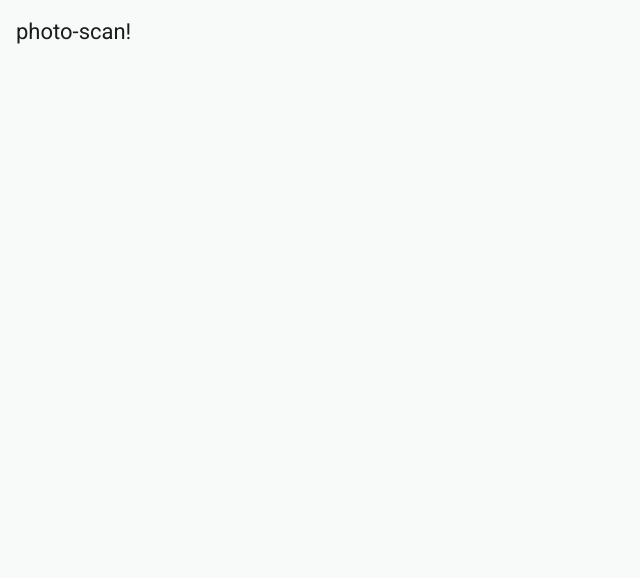
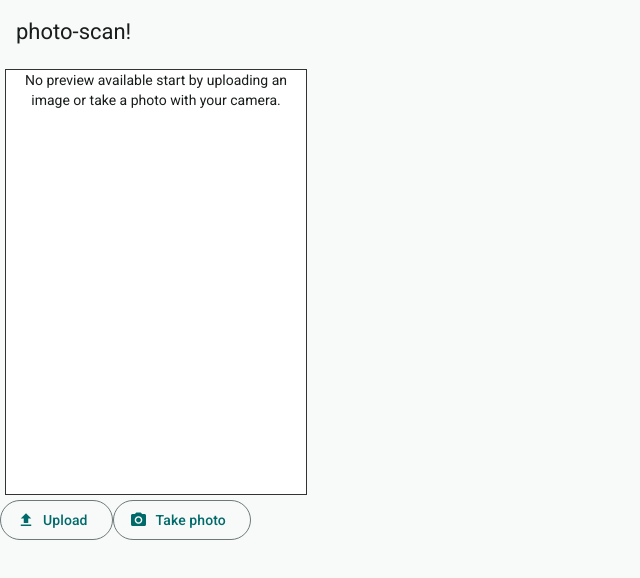
Before and after one commit to jonaswirth/photo-scan, an Angular app: page / in a window 1280 px wide. Shown: the top 578 px of the page, without its empty margins (0-640 px from the left). Built offline with nearby package versions, Linux system fonts and the light colour scheme.

Commit message:
Capture image from camera

```diff
--- a/src/app/app.routes.ts
+++ b/src/app/app.routes.ts
@@ -1,3 +1,13 @@
 import { Routes } from '@angular/router';
+import { Main } from './main/main';
+import { Camera } from './camera/camera';
 
-export const routes: Routes = [];
+export const routes: Routes = [
+    {
+        path: '',
+        component: Main
+    },{
+        path: 'camera',
+        component: Camera
+    }
+];
--- /dev/null
+++ b/src/app/camera/camera.html
@@ -0,0 +1,15 @@
+<div>
+    <video id="video" autoplay></video>
+</div>
+<button routerLink="" matButton="outlined">
+    <mat-icon aria-label="Take photo" fontIcon="cancel"></mat-icon>
+    Cancel
+</button>
+<button (click)="capture()" matButton="outlined">
+    <mat-icon aria-label="Take photo" fontIcon="camera_alt"></mat-icon>
+    OK
+</button>
+<div class="output">
+    <img id="debug" src="" alt="debug screen" />
+</div>
+<canvas style="display: none;" id="canvas"></canvas>
--- /dev/null
+++ b/src/app/camera/camera.ts
@@ -0,0 +1,56 @@
+import { Component, OnInit } from '@angular/core';
+import { MatButton } from '@angular/material/button';
+import { MatIcon } from '@angular/material/icon';
+import { RouterLink } from '@angular/router';
+
+@Component({
+  selector: 'app-camera',
+  imports: [MatButton, MatIcon, RouterLink],
+  templateUrl: './camera.html',
+  styleUrl: './camera.scss',
+})
+export class Camera implements OnInit {
+  private video: HTMLVideoElement | undefined;
+  private canvas: HTMLCanvasElement | undefined;
+  private debugImage: HTMLImageElement | undefined;
+
+  private width = 500; //fixed
+  private height = 500; //calculated based on aspect ratio
+
+  ngOnInit(): void {
+    this.video = document.getElementById("video") as HTMLVideoElement
+    this.canvas = document.getElementById("canvas") as HTMLCanvasElement
+    this.debugImage = document.getElementById("debug") as HTMLImageElement
+
+    navigator.mediaDevices?.getUserMedia({ video: true })
+      .then((localMediaStream) => {
+        if (this.video == null) {
+          throw "Video element not found"
+        }
+        this.video.srcObject = localMediaStream
+        //this.height = this.video.videoHeight / (this.video.videoWidth / this.width)
+        this.video.setAttribute("width", `${this.width}px`)
+        this.video.setAttribute("height", `${this.height}px`)
+
+        console.log(this.width)
+        console.log(this.height)
+      })
+      .catch((error) => {
+        console.log(error)
+      })
+  }
+
+  capture(): void {
+
+    console.log(this.video)
+    console.log(this.canvas)
+    console.log(this.debugImage)
+
+    const context = this.canvas?.getContext("2d")
+
+    context?.drawImage(this.video!, 0, 0, this.width, this.height)
+    const data = this.canvas?.toDataURL("image/png")
+
+    this.debugImage!.src = data!.toString()
+  }
+}
--- /dev/null
+++ b/src/app/main/main.html
@@ -0,0 +1,13 @@
+<div class="preview">
+    No preview available start by uploading an image or take a photo with your camera.
+</div>
+<div>
+    <button matButton="outlined">
+        <mat-icon aria-label="Upload image" fontIcon="upload"></mat-icon>
+        Upload
+    </button>
+    <button routerLink="camera" matButton="outlined">
+        <mat-icon aria-label="Take photo" fontIcon="camera_alt"></mat-icon>
+        Take photo
+    </button>
+</div>
--- /dev/null
+++ b/src/app/main/main.scss
@@ -0,0 +1,10 @@
+.preview {
+    display: block;
+    //TODO: variable dimensions with fixed aspect ratio 1:sqrt(2)
+    width: 300px;
+    height: 424px;
+    background-color: white;
+    border: 1px solid #333;
+    margin: 5px;
+    text-align: center;
+}
--- /dev/null
+++ b/src/app/main/main.ts
@@ -0,0 +1,14 @@
+import { Component } from '@angular/core';
+import { MatButton } from '@angular/material/button';
+import { MatIcon } from '@angular/material/icon';
+import { RouterLink } from '@angular/router';
+
+@Component({
+  selector: 'app-main',
+  imports: [MatButton, MatIcon, RouterLink],
+  templateUrl: './main.html',
+  styleUrl: './main.scss',
+})
+export class Main {
+
+}
```
Also changed, not shown: src/app/camera/camera.scss (added), 2 other files (tests, documents, lock files or other folders).
